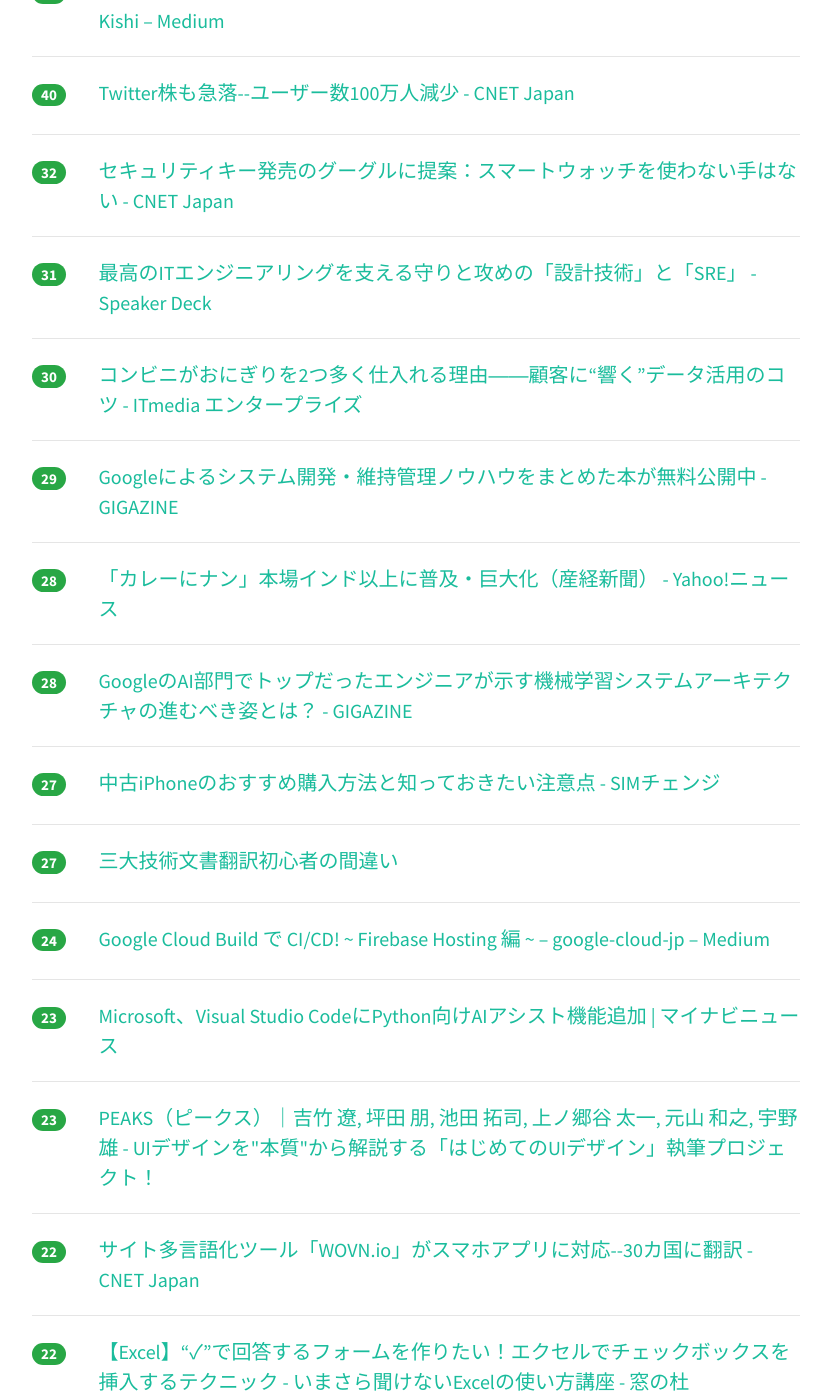
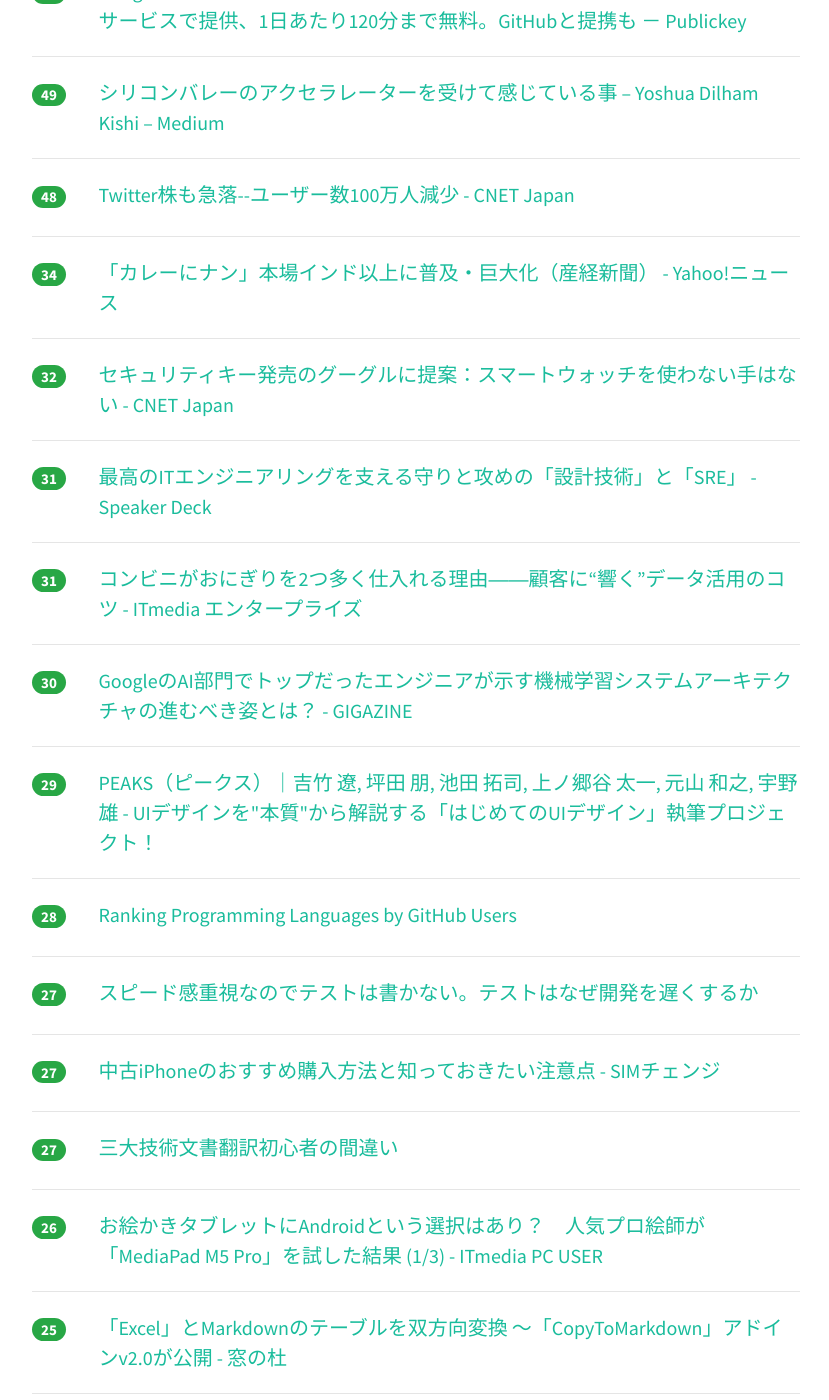
Before and after one commit to yatta47/hatena-matome-site, a Jekyll site: the page built from _posts/2018-07-30-hatena.md, in a window 1280 px wide and 1400 px high, scrolled down 1186 px. Shown: the whole window, without its empty margins (224-1053 px from the left). Built offline with Jekyll 4.4.1, drawn with Linux system fonts in a browser that asks for light colours; nearby versions of some CDN libraries; some of the changed text lies outside the part shown.

Commit message:
Updated 2018-07-30

```diff
--- a/_posts/2018-07-30-hatena.md
+++ b/_posts/2018-07-30-hatena.md
@@ -1,34 +1,39 @@
 ---
 layout: post
 title:  "2018-07-30 はてぶIT"
-date:   2018-07-30 13:01:06
+date:   2018-07-30 14:01:04
 tags: [it-hotentry]
 ---
-44 件のデータあり
+49 件のデータあり
 
 <hr><div class="row">
-<div class="col-1"><span class="badge badge-pill badge-success h2">470</span></div>
+<div class="col-1"><span class="badge badge-pill badge-success h2">505</span></div>
 <div class="col-11"><a href='http://waenavi.hatenablog.jp/entry/20180729/1532867725' target='_blank'>【ExcelとCSV】本気で理解したい初心者のためのCSV勉強会資料 - わえなび ワード＆エクセル問題集</a></div>
 </div>
 <hr>
 <div class="row">
-<div class="col-1"><span class="badge badge-pill badge-success h2">149</span></div>
+<div class="col-1"><span class="badge badge-pill badge-success h2">173</span></div>
 <div class="col-11"><a href='https://pc.watch.impress.co.jp/docs/column/yajiuma-mini-review/1135249.html' target='_blank'>【やじうまミニレビュー】PCや家電の物理スイッチをスマートフォンから操作できるIoTデバイス「Switch Bot」 - PC Watch</a></div>
 </div>
 <hr>
 <div class="row">
-<div class="col-1"><span class="badge badge-pill badge-success h2">122</span></div>
+<div class="col-1"><span class="badge badge-pill badge-success h2">138</span></div>
 <div class="col-11"><a href='https://note.mu/llminatoll/n/nfd4ea73d58a1' target='_blank'>【たった1時間半でできる】YouTube動画でDocker Laravel開発環境ハンズオン #YYPHP｜湊川あい@わかばちゃんと学ぶ本 発売中｜note</a></div>
 </div>
 <hr>
 <div class="row">
-<div class="col-1"><span class="badge badge-pill badge-success h2">98</span></div>
+<div class="col-1"><span class="badge badge-pill badge-success h2">121</span></div>
+<div class="col-11"><a href='https://yandod.github.io/blog/2018/07/29/highschool-programming-textbook/' target='_blank'>高校で使われているプログラミングの教科書を全部購入して比較 (情報の科学) - Yusuke Ando a.k.a yando</a></div>
+</div>
+<hr>
+<div class="row">
+<div class="col-1"><span class="badge badge-pill badge-success h2">113</span></div>
 <div class="col-11"><a href='https://tike.hatenablog.com/entry/2018/07/29/213255' target='_blank'>SEOポイズニングの手法を使用した偽ECサイトについて - tike blog</a></div>
 </div>
 <hr>
 <div class="row">
-<div class="col-1"><span class="badge badge-pill badge-success h2">65</span></div>
-<div class="col-11"><a href='https://yandod.github.io/blog/2018/07/29/highschool-programming-textbook/' target='_blank'>高校で使われているプログラミングの教科書を全部購入して比較 (情報の科学) - Yusuke Ando a.k.a yando</a></div>
+<div class="col-1"><span class="badge badge-pill badge-success h2">69</span></div>
+<div class="col-11"><a href='https://gigazine.net/news/20180730-site-reliability-engineering/' target='_blank'>Googleによるシステム開発・維持管理ノウハウをまとめた本が無料公開中 - GIGAZINE</a></div>
 </div>
 <hr>
 <div class="row">
@@ -37,23 +42,28 @@ tags: [it-hotentry]
 </div>
 <hr>
 <div class="row">
-<div class="col-1"><span class="badge badge-pill badge-success h2">46</span></div>
+<div class="col-1"><span class="badge badge-pill badge-success h2">53</span></div>
 <div class="col-11"><a href='https://k0kubun.hatenablog.com/entry/mjit-compaction' target='_blank'>RubyのJITに生成コードのメモリ局所性対策を入れた話 - k0kubun's blog</a></div>
 </div>
 <hr>
 <div class="row">
-<div class="col-1"><span class="badge badge-pill badge-success h2">46</span></div>
+<div class="col-1"><span class="badge badge-pill badge-success h2">52</span></div>
 <div class="col-11"><a href='https://www.publickey1.jp/blog/18/googlecloud_build1120github.html' target='_blank'>Google、「Cloud Build」発表。ビルド／テスト／デプロイの実行をマネージドサービスで提供、1日あたり120分まで無料。GitHubと提携も － Publickey</a></div>
 </div>
 <hr>
 <div class="row">
-<div class="col-1"><span class="badge badge-pill badge-success h2">45</span></div>
+<div class="col-1"><span class="badge badge-pill badge-success h2">49</span></div>
 <div class="col-11"><a href='https://medium.com/@YoshuaDilhamKishi/ba798b2b6e5c' target='_blank'>シリコンバレーのアクセラレーターを受けて感じている事 – Yoshua Dilham Kishi – Medium</a></div>
 </div>
 <hr>
 <div class="row">
-<div class="col-1"><span class="badge badge-pill badge-success h2">40</span></div>
+<div class="col-1"><span class="badge badge-pill badge-success h2">48</span></div>
 <div class="col-11"><a href='https://japan.cnet.com/article/35123200/' target='_blank'>Twitter株も急落--ユーザー数100万人減少 - CNET Japan</a></div>
+</div>
+<hr>
+<div class="row">
+<div class="col-1"><span class="badge badge-pill badge-success h2">34</span></div>
+<div class="col-11"><a href='https://headlines.yahoo.co.jp/hl?a=20180728-00000547-san-soci' target='_blank'>「カレーにナン」本場インド以上に普及・巨大化（産経新聞） - Yahoo!ニュース</a></div>
 </div>
 <hr>
 <div class="row">
@@ -67,23 +77,28 @@ tags: [it-hotentry]
 </div>
 <hr>
 <div class="row">
-<div class="col-1"><span class="badge badge-pill badge-success h2">30</span></div>
+<div class="col-1"><span class="badge badge-pill badge-success h2">31</span></div>
 <div class="col-11"><a href='http://www.itmedia.co.jp/enterprise/articles/1807/29/news005.html' target='_blank'>コンビニがおにぎりを2つ多く仕入れる理由――顧客に“響く”データ活用のコツ - ITmedia エンタープライズ</a></div>
 </div>
 <hr>
 <div class="row">
+<div class="col-1"><span class="badge badge-pill badge-success h2">30</span></div>
+<div class="col-11"><a href='https://gigazine.net/news/20180730-ml-system-architecture-blueprint/' target='_blank'>GoogleのAI部門でトップだったエンジニアが示す機械学習システムアーキテクチャの進むべき姿とは？ - GIGAZINE</a></div>
+</div>
+<hr>
+<div class="row">
 <div class="col-1"><span class="badge badge-pill badge-success h2">29</span></div>
-<div class="col-11"><a href='https://gigazine.net/news/20180730-site-reliability-engineering/' target='_blank'>Googleによるシステム開発・維持管理ノウハウをまとめた本が無料公開中 - GIGAZINE</a></div>
+<div class="col-11"><a href='https://peaks.cc/ui_design' target='_blank'>PEAKS（ピークス）｜吉竹 遼, 坪田 朋, 池田 拓司, 上ノ郷谷 太一, 元山 和之, 宇野 雄 - UIデザインを&quot;本質&quot;から解説する「はじめてのUIデザイン」執筆プロジェクト！</a></div>
 </div>
 <hr>
 <div class="row">
 <div class="col-1"><span class="badge badge-pill badge-success h2">28</span></div>
-<div class="col-11"><a href='https://headlines.yahoo.co.jp/hl?a=20180728-00000547-san-soci' target='_blank'>「カレーにナン」本場インド以上に普及・巨大化（産経新聞） - Yahoo!ニュース</a></div>
+<div class="col-11"><a href='https://www.benfrederickson.com/ranking-programming-languages-by-github-users/' target='_blank'>Ranking Programming Languages by GitHub Users</a></div>
 </div>
 <hr>
 <div class="row">
-<div class="col-1"><span class="badge badge-pill badge-success h2">28</span></div>
-<div class="col-11"><a href='https://gigazine.net/news/20180730-ml-system-architecture-blueprint/' target='_blank'>GoogleのAI部門でトップだったエンジニアが示す機械学習システムアーキテクチャの進むべき姿とは？ - GIGAZINE</a></div>
+<div class="col-1"><span class="badge badge-pill badge-success h2">27</span></div>
+<div class="col-11"><a href='https://qiita.com/aimof/items/d68bdb347283ee2dbccf' target='_blank'>スピード感重視なのでテストは書かない。テストはなぜ開発を遅くするか</a></div>
 </div>
 <hr>
 <div class="row">
@@ -97,6 +112,21 @@ tags: [it-hotentry]
 </div>
 <hr>
 <div class="row">
+<div class="col-1"><span class="badge badge-pill badge-success h2">26</span></div>
+<div class="col-11"><a href='http://www.itmedia.co.jp/pcuser/articles/1807/30/news043.html' target='_blank'>お絵かきタブレットにAndroidという選択はあり？　人気プロ絵師が「MediaPad M5 Pro」を試した結果 (1/3) - ITmedia PC USER</a></div>
+</div>
+<hr>
+<div class="row">
+<div class="col-1"><span class="badge badge-pill badge-success h2">25</span></div>
+<div class="col-11"><a href='https://forest.watch.impress.co.jp/docs/news/1135371.html' target='_blank'>「Excel」とMarkdownのテーブルを双方向変換 ～「CopyToMarkdown」アドインv2.0が公開 - 窓の杜</a></div>
+</div>
+<hr>
+<div class="row">
+<div class="col-1"><span class="badge badge-pill badge-success h2">24</span></div>
+<div class="col-11"><a href='https://qiita.com/kjm/items/292f6f262891c60fcaa2' target='_blank'>Golang で Let's Encrypt の証明書を発行して使用する</a></div>
+</div>
+<hr>
+<div class="row">
 <div class="col-1"><span class="badge badge-pill badge-success h2">24</span></div>
 <div class="col-11"><a href='https://medium.com/google-cloud-jp/60a86125be41' target='_blank'>Google Cloud Build で CI/CD! ~ Firebase Hosting 編 ~ – google-cloud-jp – Medium</a></div>
 </div>
@@ -104,11 +134,6 @@ tags: [it-hotentry]
 <div class="row">
 <div class="col-1"><span class="badge badge-pill badge-success h2">23</span></div>
 <div class="col-11"><a href='https://news.mynavi.jp/article/20180726-669530/' target='_blank'>Microsoft、Visual Studio CodeにPython向けAIアシスト機能追加 | マイナビニュース</a></div>
-</div>
-<hr>
-<div class="row">
-<div class="col-1"><span class="badge badge-pill badge-success h2">23</span></div>
-<div class="col-11"><a href='https://peaks.cc/ui_design' target='_blank'>PEAKS（ピークス）｜吉竹 遼, 坪田 朋, 池田 拓司, 上ノ郷谷 太一, 元山 和之, 宇野 雄 - UIデザインを&quot;本質&quot;から解説する「はじめてのUIデザイン」執筆プロジェクト！</a></div>
 </div>
 <hr>
 <div class="row">
@@ -123,47 +148,42 @@ tags: [it-hotentry]
 <hr>
 <div class="row">
 <div class="col-1"><span class="badge badge-pill badge-success h2">21</span></div>
+<div class="col-11"><a href='http://techblog.oscasierra.net/entry/2018/07/29/234640' target='_blank'>WEBエンジニア勉強会 #08 を開催しました - OSCAの技術ブログ</a></div>
+</div>
+<hr>
+<div class="row">
+<div class="col-1"><span class="badge badge-pill badge-success h2">21</span></div>
 <div class="col-11"><a href='https://jp.techcrunch.com/2018/07/30/arm/' target='_blank'>ソフトバンク傘下のARMが米データ分析企業Treasure Dataを6億ドルで買収か | TechCrunch Japan</a></div>
 </div>
 <hr>
 <div class="row">
 <div class="col-1"><span class="badge badge-pill badge-success h2">20</span></div>
-<div class="col-11"><a href='https://qiita.com/kjm/items/292f6f262891c60fcaa2' target='_blank'>Golang で Let's Encrypt の証明書を発行して使用する</a></div>
+<div class="col-11"><a href='https://tech.speee.jp/entry/2018/07/30/110000' target='_blank'>Speeeで広告システム作ってるエンジニアが日々やっていること - Speee DEVELOPER BLOG</a></div>
 </div>
 <hr>
 <div class="row">
 <div class="col-1"><span class="badge badge-pill badge-success h2">19</span></div>
-<div class="col-11"><a href='http://techblog.oscasierra.net/entry/2018/07/29/234640' target='_blank'>WEBエンジニア勉強会 #08 を開催しました - OSCAの技術ブログ</a></div>
-</div>
-<hr>
-<div class="row">
-<div class="col-1"><span class="badge badge-pill badge-success h2">18</span></div>
 <div class="col-11"><a href='https://wired.jp/2018/07/29/ispace-could-build-moon-valley/' target='_blank'>月への入植を目指す日本企業、ispaceの挑戦｜WIRED.jp</a></div>
 </div>
 <hr>
 <div class="row">
 <div class="col-1"><span class="badge badge-pill badge-success h2">17</span></div>
-<div class="col-11"><a href='http://www.itmedia.co.jp/pcuser/articles/1807/30/news043.html' target='_blank'>お絵かきタブレットにAndroidという選択はあり？　人気プロ絵師が「MediaPad M5 Pro」を試した結果 (1/3) - ITmedia PC USER</a></div>
+<div class="col-11"><a href='https://uxmilk.jp/73874' target='_blank'>明るいUI or 暗いUI？ ユーザビリティから考えるUIの明るさ | UX MILK</a></div>
 </div>
 <hr>
 <div class="row">
-<div class="col-1"><span class="badge badge-pill badge-success h2">16</span></div>
-<div class="col-11"><a href='https://www.benfrederickson.com/ranking-programming-languages-by-github-users/' target='_blank'>Ranking Programming Languages by GitHub Users</a></div>
+<div class="col-1"><span class="badge badge-pill badge-success h2">17</span></div>
+<div class="col-11"><a href='https://japan.cnet.com/article/35123225/' target='_blank'>Opera、IPOで1億1500万ドルを調達 - CNET Japan</a></div>
 </div>
 <hr>
 <div class="row">
-<div class="col-1"><span class="badge badge-pill badge-success h2">16</span></div>
-<div class="col-11"><a href='https://forest.watch.impress.co.jp/docs/news/1135371.html' target='_blank'>「Excel」とMarkdownのテーブルを双方向変換 ～「CopyToMarkdown」アドインv2.0が公開 - 窓の杜</a></div>
-</div>
-<hr>
-<div class="row">
-<div class="col-1"><span class="badge badge-pill badge-success h2">14</span></div>
+<div class="col-1"><span class="badge badge-pill badge-success h2">15</span></div>
 <div class="col-11"><a href='https://webtan.impress.co.jp/e/2018/07/30/29837' target='_blank'>大企業がローカルSEOのために考慮すべきハイパーローカル市場対応（後編） | Moz - SEOとインバウンドマーケティングの実践情報 | Web担当者Forum</a></div>
 </div>
 <hr>
 <div class="row">
 <div class="col-1"><span class="badge badge-pill badge-success h2">14</span></div>
-<div class="col-11"><a href='https://qiita.com/aimof/items/d68bdb347283ee2dbccf' target='_blank'>スピード感重視なのでテストは書かない。テストはなぜ開発を遅くするか</a></div>
+<div class="col-11"><a href='http://www.itmedia.co.jp/enterprise/articles/1807/30/news062.html' target='_blank'>今度は「NetSpectre」の脆弱性、Spectreより広範な影響の恐れ - ITmedia エンタープライズ</a></div>
 </div>
 <hr>
 <div class="row">
@@ -182,11 +202,6 @@ tags: [it-hotentry]
 </div>
 <hr>
 <div class="row">
-<div class="col-1"><span class="badge badge-pill badge-success h2">12</span></div>
-<div class="col-11"><a href='https://uxmilk.jp/73874' target='_blank'>明るいUI or 暗いUI？ ユーザビリティから考えるUIの明るさ | UX MILK</a></div>
-</div>
-<hr>
-<div class="row">
 <div class="col-1"><span class="badge badge-pill badge-success h2">11</span></div>
 <div class="col-11"><a href='http://keroctronics.hatenablog.com/entry/2018/07/29/120258' target='_blank'>夏休みの自由研究はラズパイにしよう - ケロロ好きなエンジニアのブログ</a></div>
 </div>
@@ -194,11 +209,6 @@ tags: [it-hotentry]
 <div class="row">
 <div class="col-1"><span class="badge badge-pill badge-success h2">11</span></div>
 <div class="col-11"><a href='https://dev.classmethod.jp/study_meeting/higobashi-aws-5/' target='_blank'>HIGOBASHI.AWS 第5回 応用編 実践サーバーレス を開催しました ｜ Developers.IO</a></div>
-</div>
-<hr>
-<div class="row">
-<div class="col-1"><span class="badge badge-pill badge-success h2">11</span></div>
-<div class="col-11"><a href='https://tech.speee.jp/entry/2018/07/30/110000' target='_blank'>Speeeで広告システム作ってるエンジニアが日々やっていること - Speee DEVELOPER BLOG</a></div>
 </div>
 <hr>
 <div class="row">
@@ -222,7 +232,22 @@ tags: [it-hotentry]
 </div>
 <hr>
 <div class="row">
-<div class="col-1"><span class="badge badge-pill badge-success h2">8</span></div>
+<div class="col-1"><span class="badge badge-pill badge-success h2">9</span></div>
 <div class="col-11"><a href='https://internet.watch.impress.co.jp/docs/column/shimizu/1134924.html' target='_blank'>3万円台の10GBASE-T対応NAS、ASUSTOR「AS4002T」　十分な速度を得るにはRAID 0の選択もやむなしか？【イニシャルB】 - INTERNET Watch</a></div>
 </div>
 <hr>
+<div class="row">
+<div class="col-1"><span class="badge badge-pill badge-success h2">9</span></div>
+<div class="col-11"><a href='https://akiba-pc.watch.impress.co.jp/docs/sp/1134826.html' target='_blank'>「モバイル液晶」今から始めてみませんか？「持ち運べる」たったそれだけで、広がる可能性 - AKIBA PC Hotline!</a></div>
+</div>
+<hr>
+<div class="row">
+<div class="col-1"><span class="badge badge-pill badge-success h2">7</span></div>
+<div class="col-11"><a href='https://headlines.yahoo.co.jp/hl?a=20180729-00050105-yom-pol' target='_blank'>スマホにマイナンバーカード機能搭載…法改正へ（読売新聞） - Yahoo!ニュース</a></div>
+</div>
+<hr>
+<div class="row">
+<div class="col-1"><span class="badge badge-pill badge-success h2">6</span></div>
+<div class="col-11"><a href='http://hcysun.me/vue-design/' target='_blank'>Vue技术内幕</a></div>
+</div>
+<hr>
```
